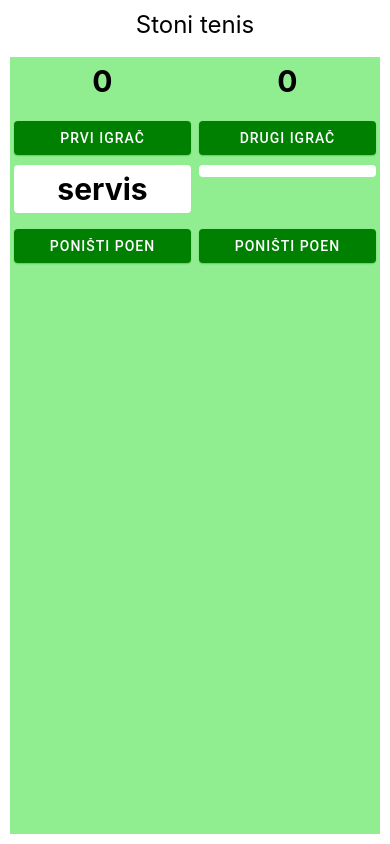
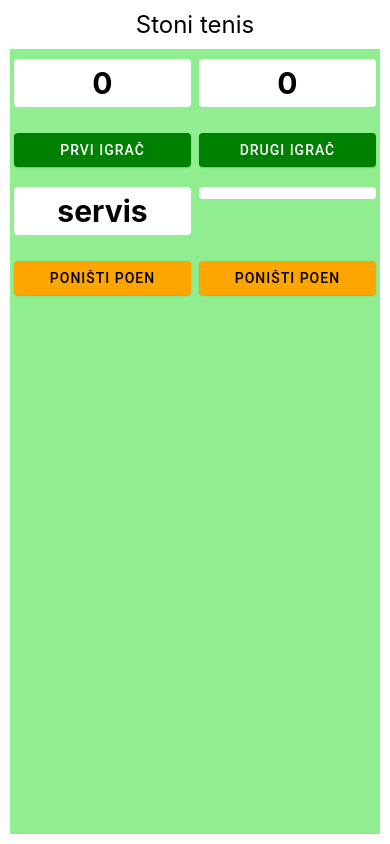
Before and after one commit to Logr3j/TSProject, a React Native app: screen / in a window 390 px wide. Built offline with nearby package versions, Linux system fonts and the light colour scheme.

Commit message:
deleted few lines

```diff
--- a/App.tsx
+++ b/App.tsx
@@ -12,23 +12,14 @@ const AlignSelfLayout = () => {
   return (
     <PreviewLayout
       label="Stoni tenis"
-
-
       setSelectedValue={setAlignSelf}>
        <View style={styles.row}>
         <View
-            style={[styles.box, {
-            marginHorizontal: "1%",
-            minWidth: "48%",
-            backgroundColor: null,
-          }]}>
+            style={styles.box}>
             <Text style={styles.bigBlue}>{count1}</Text>
         </View>
         <View
-            style={[styles.box, {
-              marginHorizontal: "1%",
-              minWidth: "48%",
-              backgroundColor: null, }]}>
+            style={styles.box}>
             <Text style={styles.bigBlue}>{count2}</Text>
         </View>
       </View>
@@ -54,13 +45,9 @@ const AlignSelfLayout = () => {
 
       <View style={styles.row}>
         <View
-            style={[styles.box, {
-            marginHorizontal: "1%",
-            minWidth: "48%",
-            backgroundColor: "white"
-          }]}>
+            style={styles.box}>
             {(() => {
-              if (((count1+count2)%4 == 0) | ((count1+count2)%4 == 1)){
+              if (((count1+count2)%4 == 0) || ((count1+count2)%4 == 1)){
                   return (
             <Text style={styles.bigBlue}>{'servis'}</Text>
             )
@@ -70,13 +57,9 @@ const AlignSelfLayout = () => {
             })()}
             </View>
         <View
-           style={[styles.box, {
-            marginHorizontal: "1%",
-            minWidth: "48%",
-            backgroundColor: "white"
-          }]}>
+           style={styles.box}>
             {(() => {
-              if (((count1+count2)%4 == 2) | ((count1+count2)%4 == 3)){
+              if (((count1+count2)%4 == 2) || ((count1+count2)%4 == 3)){
                   return (
             <Text style={styles.bigBlue}>{'servis'}</Text>
             )
@@ -90,7 +73,7 @@ const AlignSelfLayout = () => {
       <View style={styles.row}>
           <View style={styles.buttonContainer}>
             <Button
-            color="green"
+            color="orange"
             mode="contained"
             onPress={() => setCount1(count1 - 1)
             }>
@@ -99,7 +82,7 @@ const AlignSelfLayout = () => {
           </View>
         <View style={styles.buttonContainer}>
            <Button
-            color="green"
+            color="orange"
             mode="contained"
             onPress={() => setCount2(count2 - 1)}>
                 poništi poen
@@ -114,7 +97,6 @@ const AlignSelfLayout = () => {
 const PreviewLayout = ({
   label,
   children,
-
 }) => (
   <View style={{padding: 10, flex: 1, }}>
     <Text style={styles.label}>{label}</Text>
@@ -129,7 +111,6 @@ const PreviewLayout = ({
 const styles = StyleSheet.create({
   container: {
     flex: 1,
-    marginTop: 8,
     backgroundColor: "lightgreen",
     minHeight: 200,
   },
@@ -137,6 +118,7 @@ const styles = StyleSheet.create({
     paddingHorizontal: 8,
     paddingVertical: 6,
     borderRadius: 4,
+    backgroundColor: "white",
     alignSelf: "flex-start",
     marginHorizontal: "1%",
     marginBottom: 6,
@@ -146,6 +128,7 @@ const styles = StyleSheet.create({
   row: {
     flexDirection: "row",
     flexWrap: "wrap",
+    marginTop: 10,
   },
   button: {
     paddingHorizontal: 8,
```
